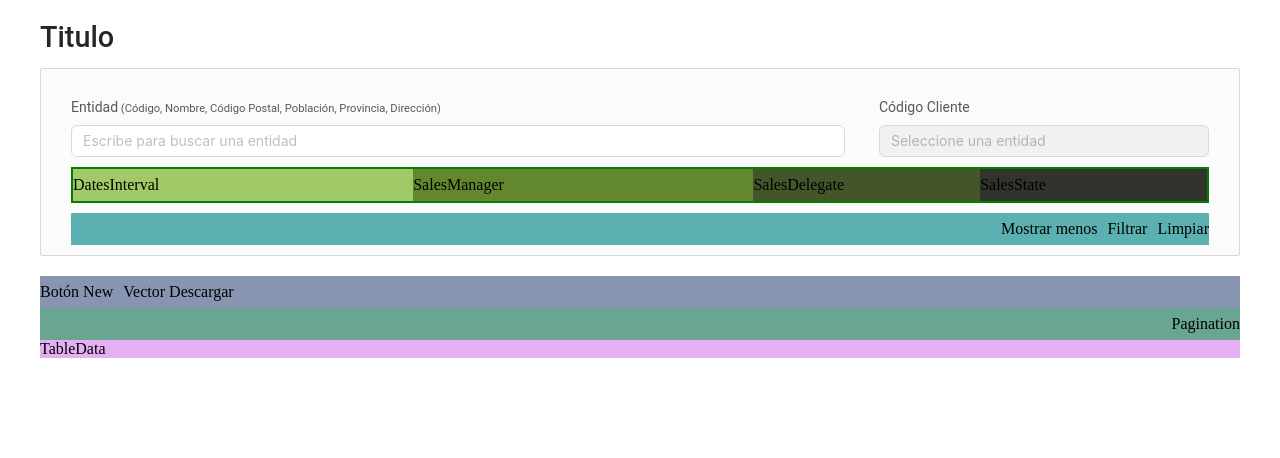
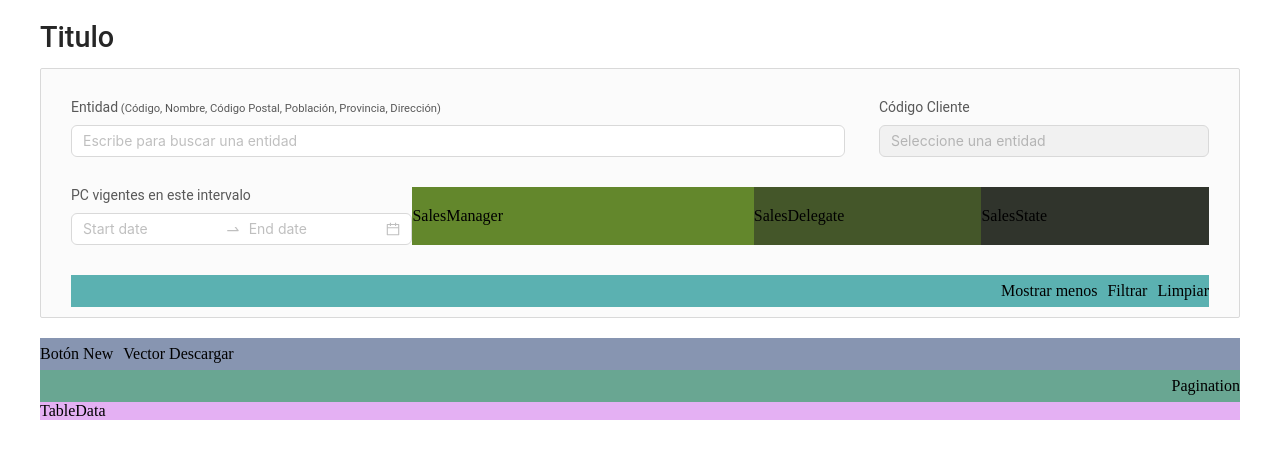
Before and after one commit to Aluonam/pantallaANT, a Next.js app: page / in a window 1280 px wide. Shown: the top 458 px of the page. Built offline with nearby package versions, Linux system fonts and the light colour scheme.

Commit message:
feat: DatesInterval DateIntervalRange by ANT

```diff
--- a/pages/pantallaANT/screenPlanesDeCompra/components/filters/Filters.module.css
+++ b/pages/pantallaANT/screenPlanesDeCompra/components/filters/Filters.module.css
@@ -12,6 +12,9 @@
     border: 1px solid #d9d9d9;
     border-radius: 2px;
     padding: 20px 20px 0px;
+    display: flex;
+    flex-direction: column;
+    gap: 10px;
 
 }
 
--- a/pages/pantallaANT/screenPlanesDeCompra/components/filters/filtersComponents/filterDatesAndState/FilterDatesAndState.module.css
+++ b/pages/pantallaANT/screenPlanesDeCompra/components/filters/filtersComponents/filterDatesAndState/FilterDatesAndState.module.css
@@ -1,7 +1,7 @@
 
 .container2{
-    border: 2px solid green;
     margin: 10px;
     display: flex;
     flex-wrap: wrap;
+    margin-top: 10px;
 }
--- /dev/null
+++ b/pages/pantallaANT/screenPlanesDeCompra/components/filters/filtersComponents/filterDatesAndState/datesInterval/DateIntervalRangeANT.jsx
@@ -0,0 +1,45 @@
+import React from 'react';
+import dayjs from 'dayjs';
+import { DatePicker, Space } from 'antd';
+const { RangePicker } = DatePicker;
+const onChange = (date) => {
+  if (date) {
+    console.log('Date: ', date);
+  } else {
+    console.log('Clear');
+  }
+};
+const onRangeChange = (dates, dateStrings) => {
+  if (dates) {
+    console.log('From: ', dates[0], ', to: ', dates[1]);
+    console.log('From: ', dateStrings[0], ', to: ', dateStrings[1]);
+  } else {
+    console.log('Clear');
+  }
+};
+const rangePresets = [
+  {
+    label: 'Last 7 Days',
+    value: [dayjs().add(-7, 'd'), dayjs()],
+  },
+  {
+    label: 'Last 14 Days',
+    value: [dayjs().add(-14, 'd'), dayjs()],
+  },
+  {
+    label: 'Last 30 Days',
+    value: [dayjs().add(-30, 'd'), dayjs()],
+  },
+  {
+    label: 'Last 90 Days',
+    value: [dayjs().add(-90, 'd'), dayjs()],
+  },
+];
+const DateIntervalRangeANT = () => (
+  <Space direction="vertical" size={12}>
+
+    <RangePicker presets={rangePresets} onChange={onRangeChange} />
+
+  </Space>
+);
+export default DateIntervalRangeANT;
--- a/pages/pantallaANT/screenPlanesDeCompra/components/filters/filtersComponents/filterDatesAndState/datesInterval/DatesInterval.jsx
+++ b/pages/pantallaANT/screenPlanesDeCompra/components/filters/filtersComponents/filterDatesAndState/datesInterval/DatesInterval.jsx
@@ -1,10 +1,13 @@
 import React from 'react'
 import styleDatesInterval from './DatesInterval.module.css'
+import DateIntervalRangeANT from './DateIntervalRangeANT'
 
 const DatesInterval = () => {
   return (
     <div className={styleDatesInterval.box3}>
-      DatesInterval</div>
+      <span className={styleDatesInterval.titleDatesInterval}>PC vigentes en este intervalo</span>
+      <DateIntervalRangeANT></DateIntervalRangeANT>
+      </div>
   )
 }
 
--- a/pages/pantallaANT/screenPlanesDeCompra/components/filters/filtersComponents/filterDatesAndState/datesInterval/DatesInterval.module.css
+++ b/pages/pantallaANT/screenPlanesDeCompra/components/filters/filtersComponents/filterDatesAndState/datesInterval/DatesInterval.module.css
@@ -1,12 +1,18 @@
 
 .box3{
     width: 30%;
-    background-color: rgb(162, 201, 103);
     min-width: 100px;
     min-height: 32px;
     display: flex;
     flex-direction: column;
     justify-content: center;
+    gap: 10px;
+}
+
+.titleDatesInterval{
+    font-family: Roboto,sans-serif!important;
+    color: rgba(0,0,0,.65);
+    font-size: 14px;
 }
 
 @media (max-width:600px){
--- a/pages/pantallaANT/screenPlanesDeCompra/components/filters/filtersComponents/filterEntityAndClientCode/ClientCodeBox/ClientCodeBox.module.css
+++ b/pages/pantallaANT/screenPlanesDeCompra/components/filters/filtersComponents/filterEntityAndClientCode/ClientCodeBox/ClientCodeBox.module.css
@@ -11,7 +11,6 @@
     font-family: Roboto,sans-serif!important;
     color: rgba(0,0,0,.65);
     font-size: 14px;
-
 }
 
 @media (max-width:600px){
```
